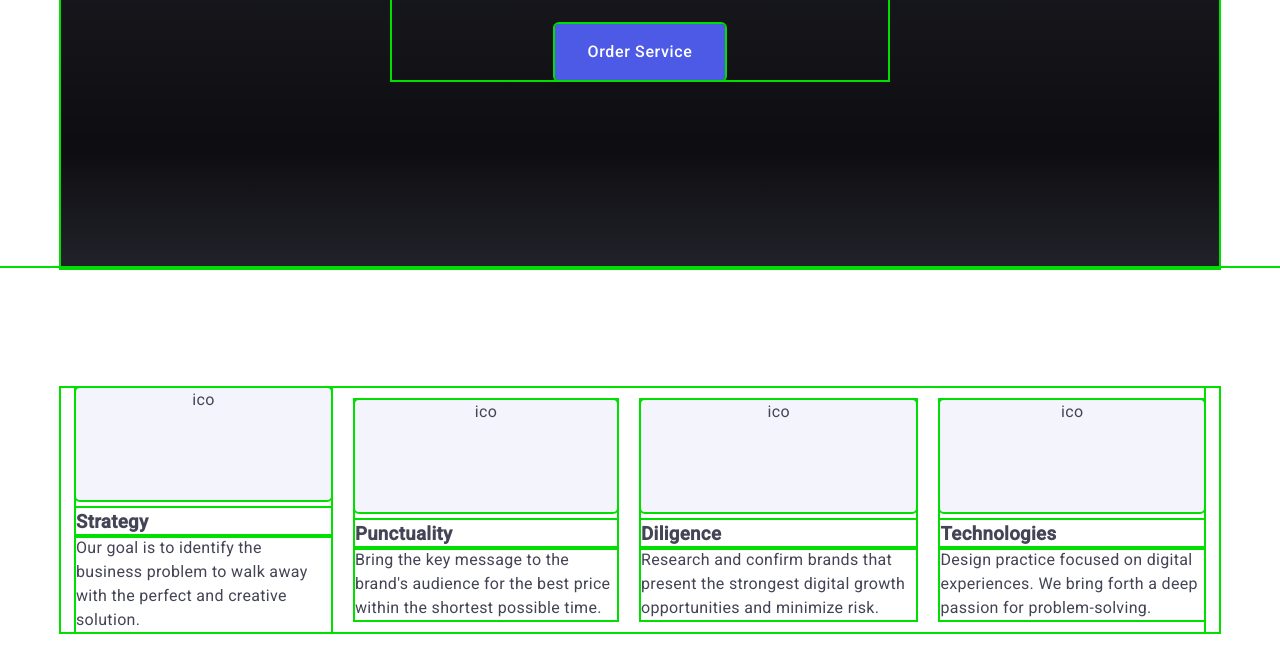
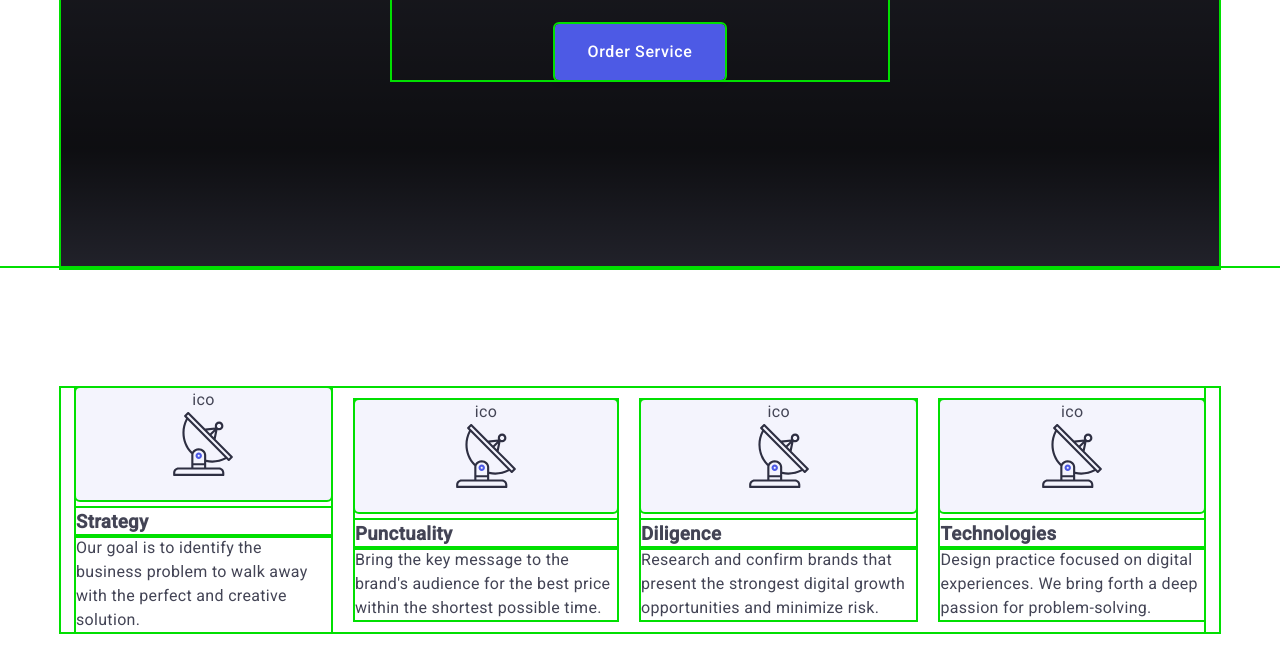
Before and after one commit to SpaceRdr/goit-markup-hw-03-1, a plain HTML site: page index.html in a window 1280 px wide. Shown: the part 404-1076 px from the top of the page. Drawn offline with nearby package versions, Linux system fonts and the light colour scheme.

Commit message:
Editing section Work Direction
SVG place to back ground

```diff
--- a/css/styles.css
+++ b/css/styles.css
@@ -267,9 +267,13 @@ body {
   /* max-width: 264px; */
   height: 112px;
   margin-bottom: 8px;
+  background-image: url(../images/wd-strategy-radar.svg);
   background-color: var(--color-cloud);
+  background-repeat: no-repeat;
+  background-position: center;
+  background-size: 64px;
   text-align: center;
-  border: 0;
+  border: none;
   border-radius: 4px;
 }
 
```
